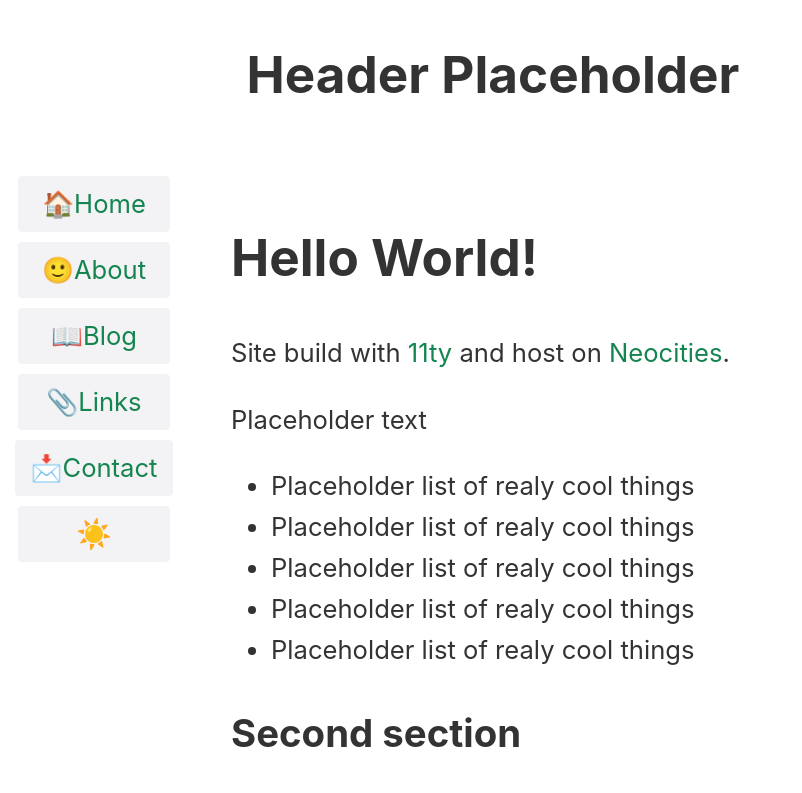
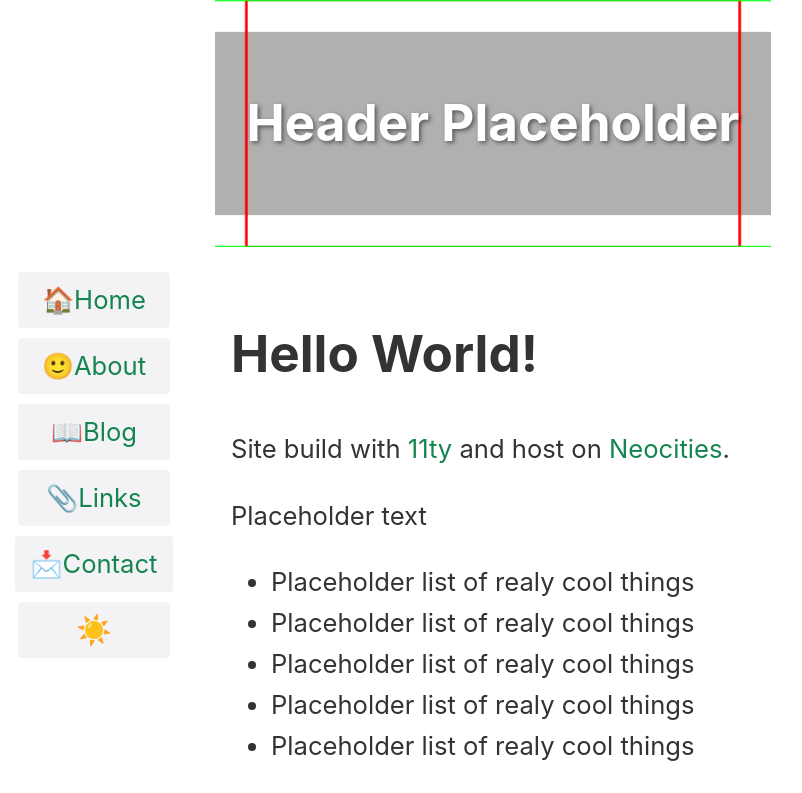
Before and after one commit to danielmova/11ty-myneocities, an Eleventy site: page src/index.html in a window 1280 px wide. Shown: the top 793 px of the page, without its empty margins (147-949 px from the left). Built offline with nearby package versions, Linux system fonts and the light colour scheme; Eleventy itself is replaced by a stand-in of ours; files that its build step writes are made by us from their sources.

Commit message:
Tryin out image for the header

```diff
--- a/src/css/styles.css
+++ b/src/css/styles.css
@@ -159,3 +159,13 @@ a:hover{
     min-width: auto;
   }
 }
+
+header {
+  background-image: url(../img/header_background_img.png);
+  background-size: cover;
+  background-position: center;
+  background-repeat: no-repeat;
+  padding: 3rem 2rem;
+  color: white;
+  text-shadow: 2px 2px 4px rgba(0, 0, 0, 0.5);
+}
```
Also changed, not shown: src/img/header_background_img.png (added).
